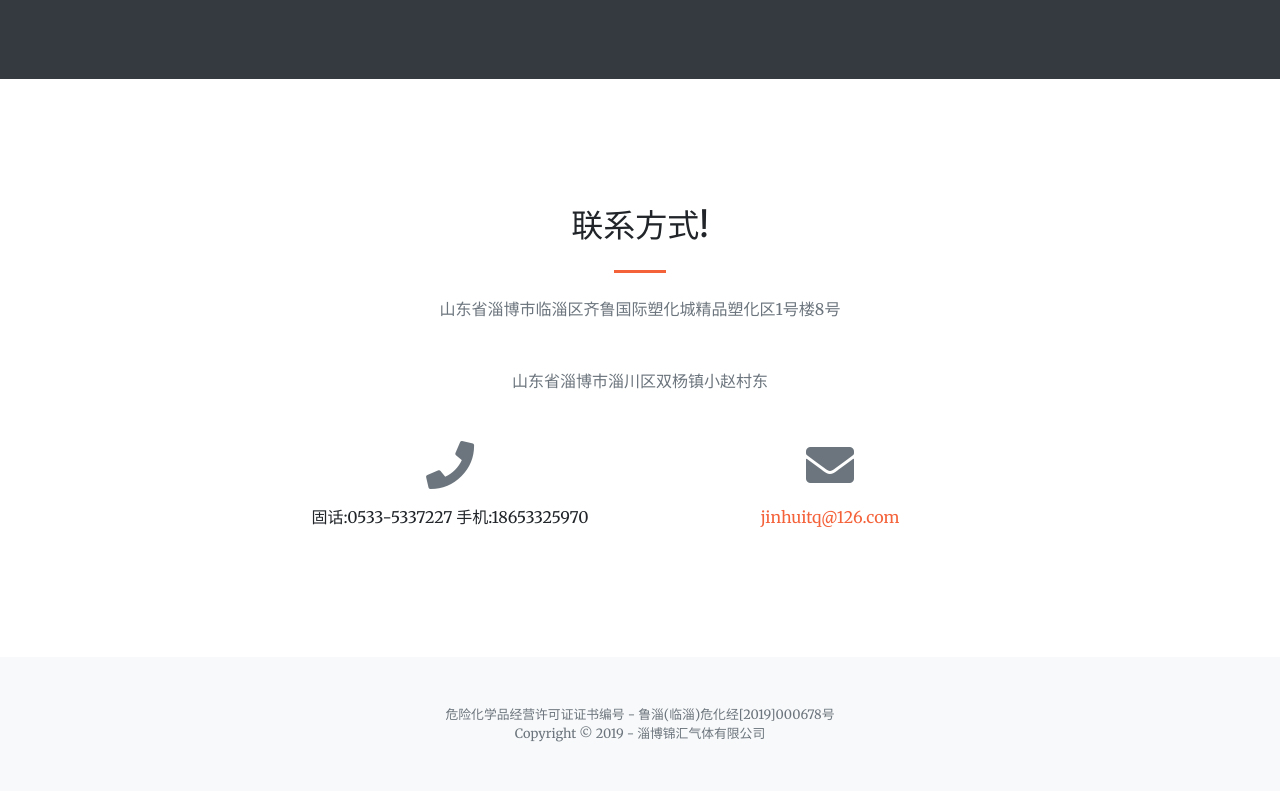
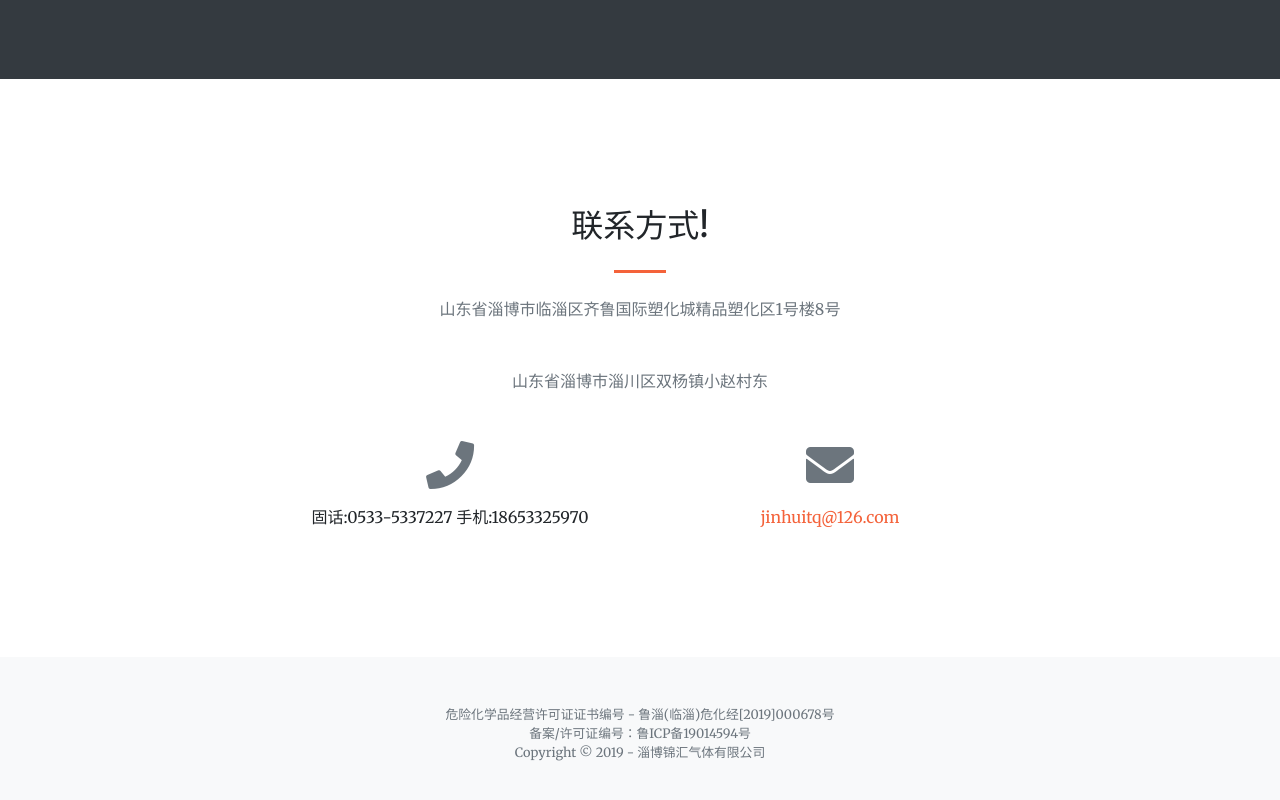
Before and after one commit to aaronhu922/jinhui_onepagesite, a website with bundled scripts: page index.html in a window 1280 px wide. Shown: the part 3286-4086 px from the top of the page. Built offline with nearby package versions, Linux system fonts and the light colour scheme.

Commit message:
Add ICP 备案号

```diff
--- a/index.html
+++ b/index.html
@@ -245,6 +245,7 @@
   <footer class="bg-light py-5">
     <div class="container">
       <div class="small text-center text-muted">危险化学品经营许可证证书编号 - 鲁淄(临淄)危化经[2019]000678号</div>
+      <div class="small text-center text-muted">备案/许可证编号：鲁ICP备19014594号</div>
       <div class="small text-center text-muted">Copyright &copy; 2019 - 淄博锦汇气体有限公司</div>
     </div>
   </footer>
```
